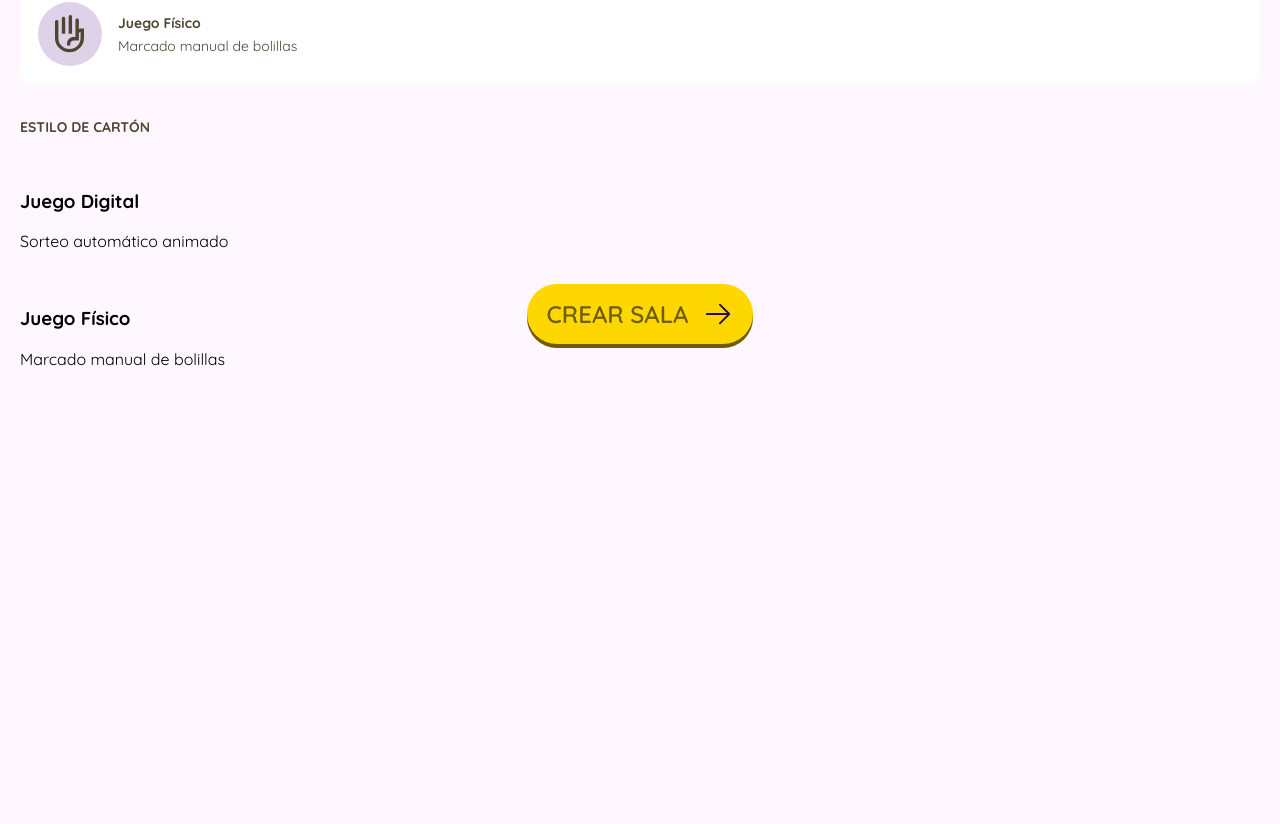
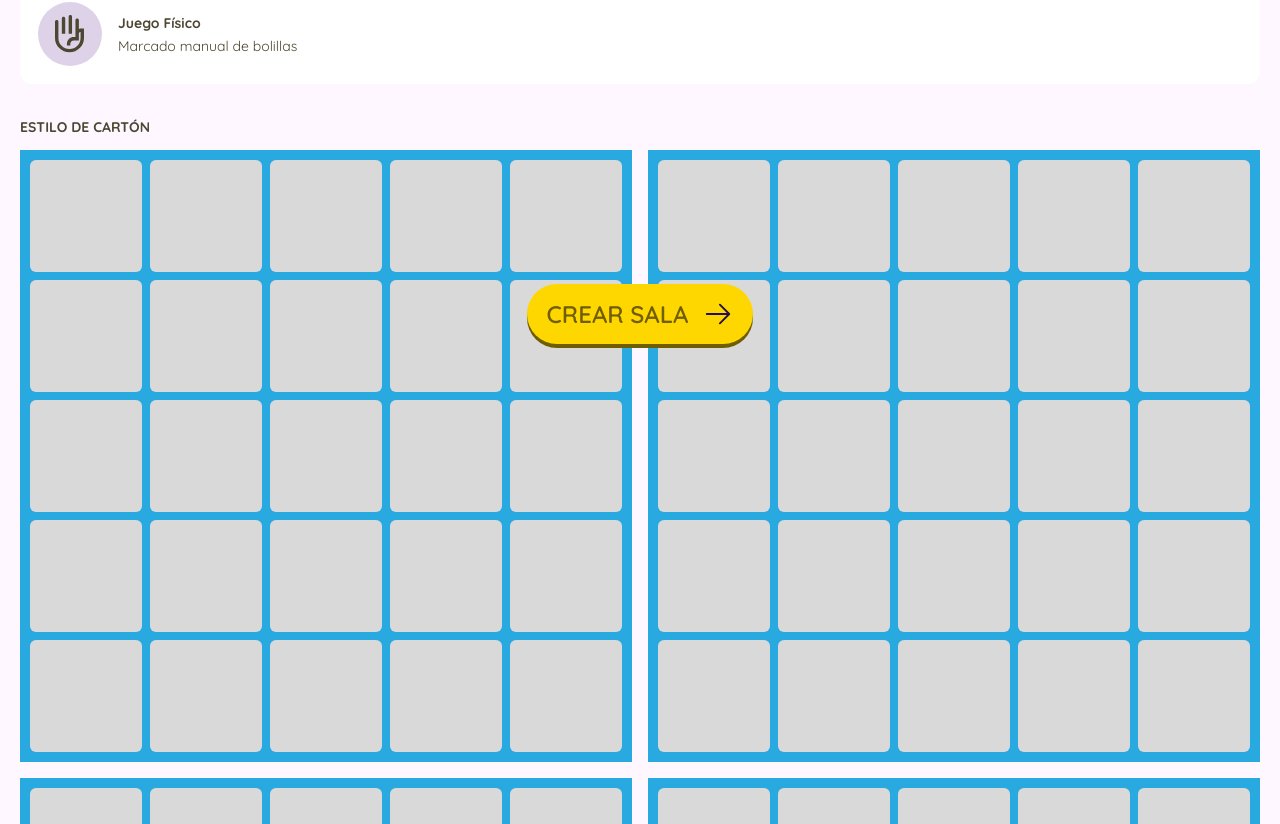
Before and after one commit to stivengm/BingoPartyWeb, an Angular app: page /create_room in a window 1280 px wide. Shown: the part 436-1260 px from the top of the page. Before the commit the page ends 851 px from the top, so only its background shows below. Built offline with nearby package versions, Linux system fonts and the light colour scheme.

Commit message:
ADD - Se añade componente de tablero para el juego y elegir el tipo de cartón.

```diff
--- /dev/null
+++ b/src/app/core/models/bingo_cell.model.ts
@@ -0,0 +1,6 @@
+export interface BingoCell {
+    value?: string | number;
+    marked?: boolean;
+    disabled?: boolean;
+    cssClass?: string;
+}
--- a/src/app/features/create-room/create-room.html
+++ b/src/app/features/create-room/create-room.html
@@ -38,25 +38,13 @@
     <div class="section_game_board">
         <p class="text_game_board">Estilo de cartón</p>
 
-        <div class="options_games">
-            <div class="item_game selected">
-                <div class="section_img_icon">
-                    <img src="" alt="">
+        <div class="options_games_boards">
+            @for (board of boards; track $index) {
+                <div class="item_board">
+                    <app-tablero-bingo [isBoardDisabled]="true"></app-tablero-bingo>
+                    <!-- <p>Tipo de tablero</p> -->
                 </div>
-                <div>
-                    <h3>Juego Digital</h3>
-                    <p>Sorteo automático animado</p>
-                </div>
-            </div>
-            <div class="item_game">
-                <div class="section_img_icon">
-                    <img src="" alt="">
-                </div>
-                <div>
-                    <h3>Juego Físico</h3>
-                    <p>Marcado manual de bolillas</p>
-                </div>
-            </div>
+            }
         </div>
     </div>
 
--- a/src/app/features/create-room/create-room.scss
+++ b/src/app/features/create-room/create-room.scss
@@ -126,6 +126,17 @@
             font-weight: bold;
             color: var(--colorText);
         }
+        .options_games_boards {
+            display: grid;
+            grid-template-columns: repeat(2, 1fr);
+            gap: 16px;
+
+            .item_board {
+                background-color: var(--whiteColor);
+                border-radius: 16px;
+                aspect-ratio: 1 / 1;
+            }
+        }
     }
 
     .actions_buttons {
@@ -134,7 +145,6 @@
         bottom: 20px;
         left: 0;
         display: flex;
-        // align-items: center;
         justify-content: center;
         .primary_button {
             display: flex;
@@ -144,8 +154,6 @@
             .icon_right {
                 width: 30px;
             }
-            // position: fixed;
-            // bottom: 0;
         }
     }
 }
--- a/src/app/features/create-room/create-room.ts
+++ b/src/app/features/create-room/create-room.ts
@@ -2,12 +2,14 @@ import { Component } from '@angular/core';
 import { Header } from '../../shared/layout/header/header';
 import { Router } from '@angular/router';
 import { CommonModule, NgClass } from "@angular/common";
+import { TableroBingo } from '../../shared/tablero-bingo/tablero-bingo';
 
 @Component({
   selector: 'app-create-room',
   imports: [
     CommonModule,
     Header,
+    TableroBingo,
     NgClass
 ],
   templateUrl: './create-room.html',
@@ -16,6 +18,8 @@ import { CommonModule, NgClass } from "@angular/common";
 export class CreateRoom {
 
   idGameType = 0;
+
+  boards = [1, 2, 3, 4, 5, 6, 7, 8];
 
   constructor(private router: Router) {}
 
--- /dev/null
+++ b/src/app/shared/tablero-bingo/tablero-bingo.html
@@ -0,0 +1,17 @@
+<div class="board">
+    @for (row of board; track $index) {
+        <div class="board_row">
+            @for (cell of row; track $index) {
+                <div
+                    class="board_cell"
+                    [class.marked]="cell.marked"
+                    [class.disabled]="cell.disabled"
+                    [class]="cell.cssClass"
+                    (click)="onSelect(cell)"
+                >
+                    {{ cell.value }}
+                </div>
+            }
+        </div>
+    }
+</div>
--- /dev/null
+++ b/src/app/shared/tablero-bingo/tablero-bingo.scss
@@ -0,0 +1,41 @@
+.board {
+    display: flex;
+    flex-direction: column;
+    gap: 8px;
+    width: 100%;
+    background-color: var(--bgCardGameBoard);
+    padding:  10px;
+    box-sizing: border-box;
+
+}
+
+.board_row {
+    display: grid;
+    grid-template-columns: repeat(5, 1fr);
+    gap: 8px;
+}
+
+.board_cell {
+    aspect-ratio: 1 / 1;
+
+    display: flex;
+    align-items: center;
+    justify-content: center;
+
+    background: var(--bgCellsItemsBoard);
+    border-radius: 6px;
+    // border: 3px solid #ddd;
+
+    font-size: 20px;
+    font-weight: bold;
+
+    cursor: pointer;
+    user-select: none;
+
+    transition: .2s;
+}
+
+.board_cell.marked {
+    background-color: gold;
+    transform: scale(0.95);
+}
--- /dev/null
+++ b/src/app/shared/tablero-bingo/tablero-bingo.ts
@@ -0,0 +1,43 @@
+import { Component, Input } from '@angular/core';
+import { BingoBoard } from '../../core/models/bingo_board.model';
+import { BingoCell } from '../../core/models/bingo_cell.model';
+
+@Component({
+  selector: 'app-tablero-bingo',
+  imports: [],
+  templateUrl: './tablero-bingo.html',
+  styleUrl: './tablero-bingo.scss',
+})
+export class TableroBingo {
+  @Input() cells: BingoCell[][] | null = null;
+  @Input() isBoardDisabled = false;
+
+  board: BingoCell[][] = [];
+
+  ngOnInit(): void {
+
+    if (this.cells && this.cells.length > 0) {
+      this.board = this.cells;
+      return;
+    }
+
+    this.generateEmptyBoard();
+  }
+
+  generateEmptyBoard(): void {
+
+    this.board = Array.from({ length: 5 }, () =>
+      Array.from({ length: 5 }, () => ({
+        value: ''
+      }))
+    );
+
+  }
+
+  onSelect(cell: BingoCell): void {
+    if (this.isBoardDisabled) return;
+    if (cell.disabled) return;
+
+    cell.marked = !cell.marked;
+  }
+}
--- a/src/styles.scss
+++ b/src/styles.scss
@@ -25,6 +25,8 @@
     --bgKeyboard: #F5EAFF;
     --bgActualRoom: #B96CFD;
     --bgItemsBingoBalls: #F9F0FF;
+    --bgCardGameBoard: #28AAE0;
+    --bgCellsItemsBoard: #d9d9d9;
 
     // COLORS
     --whiteColor: #FFFFFF;
```
Also changed, not shown: 1 other file (tests, documents, lock files or other folders).
